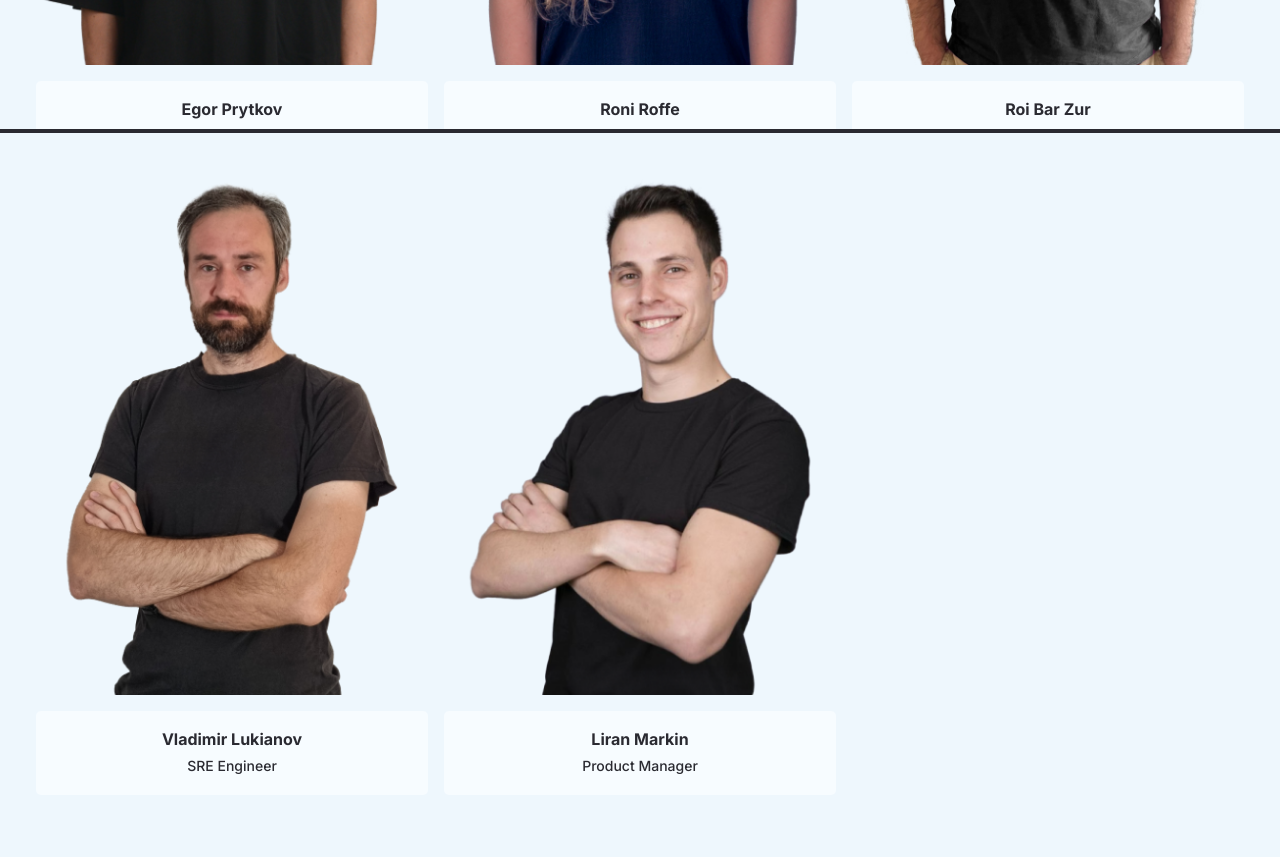
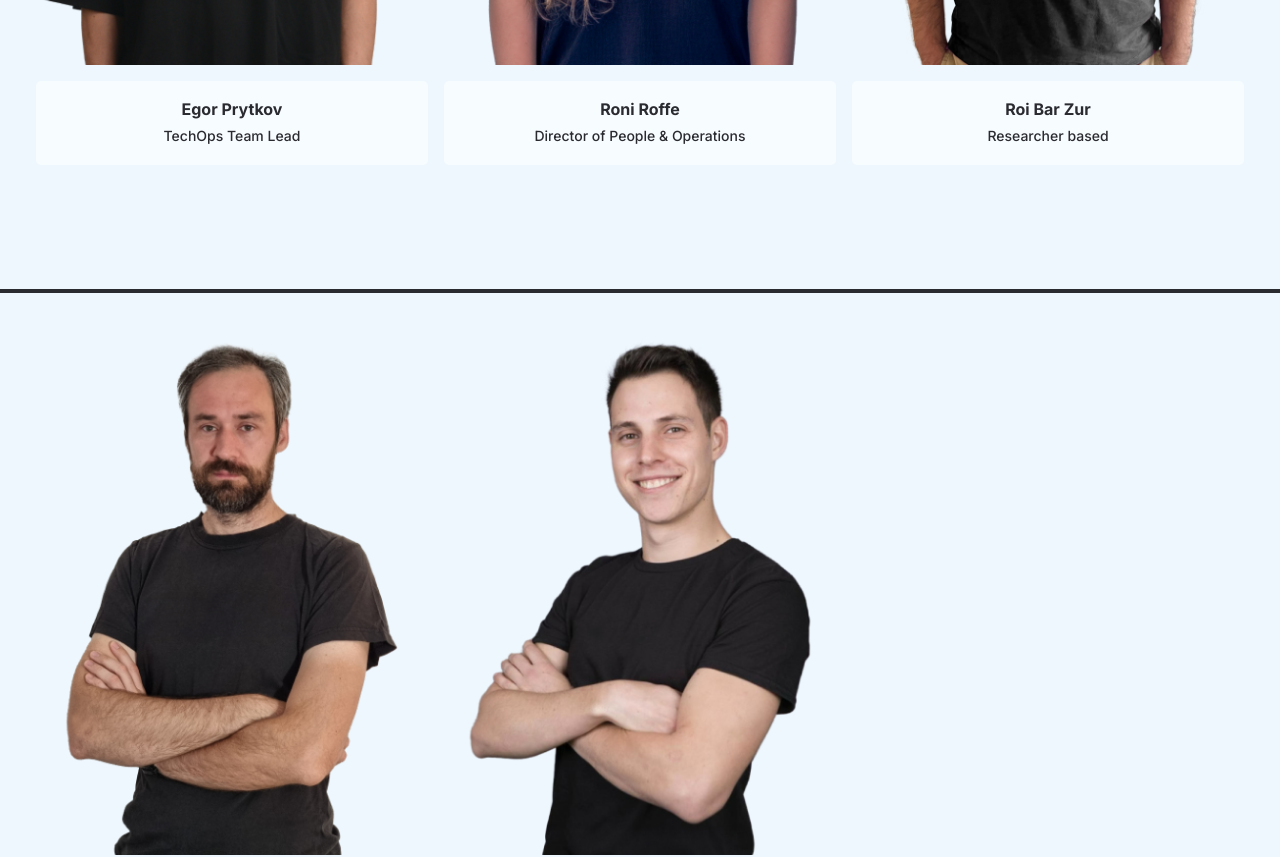
Before and after one commit to MatarSherman/MatarLightblocks, a Next.js app: page /team in a window 1280 px wide. Shown: the part 7320-8177 px from the top of the page. Built offline with nearby package versions, Linux system fonts and the light colour scheme.

Commit message:
increase ""stacking class""

```diff
--- a/src/app/team/team.css
+++ b/src/app/team/team.css
@@ -118,6 +118,10 @@
   transform: translateY(140px);
 }
 
+.translate-row-8 {
+  transform: translateY(160px);
+}
+
 .team-hiring-cta {
   height: calc(100vh - calc(500px));
   @media (min-width: 550px) {
```
